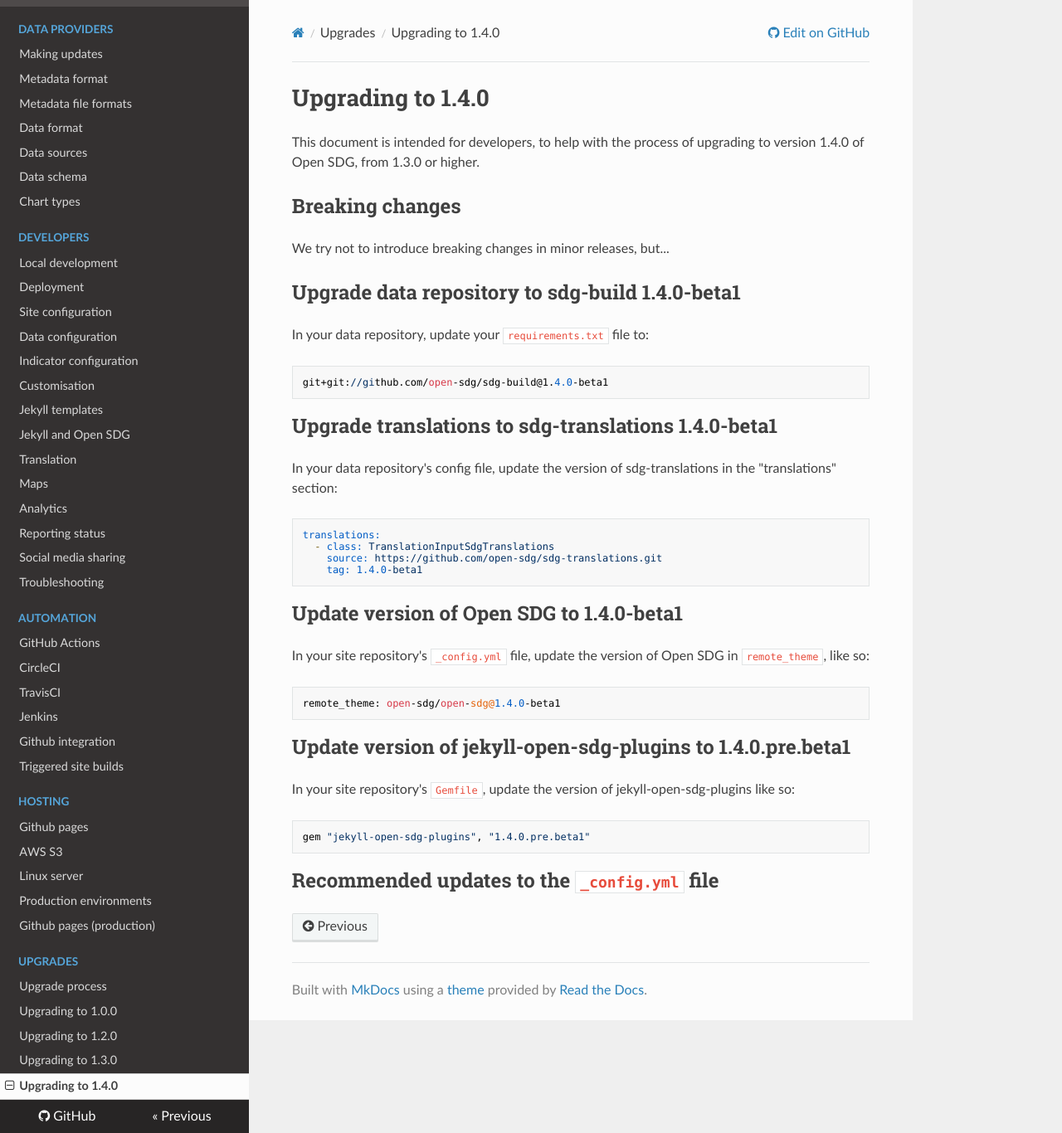
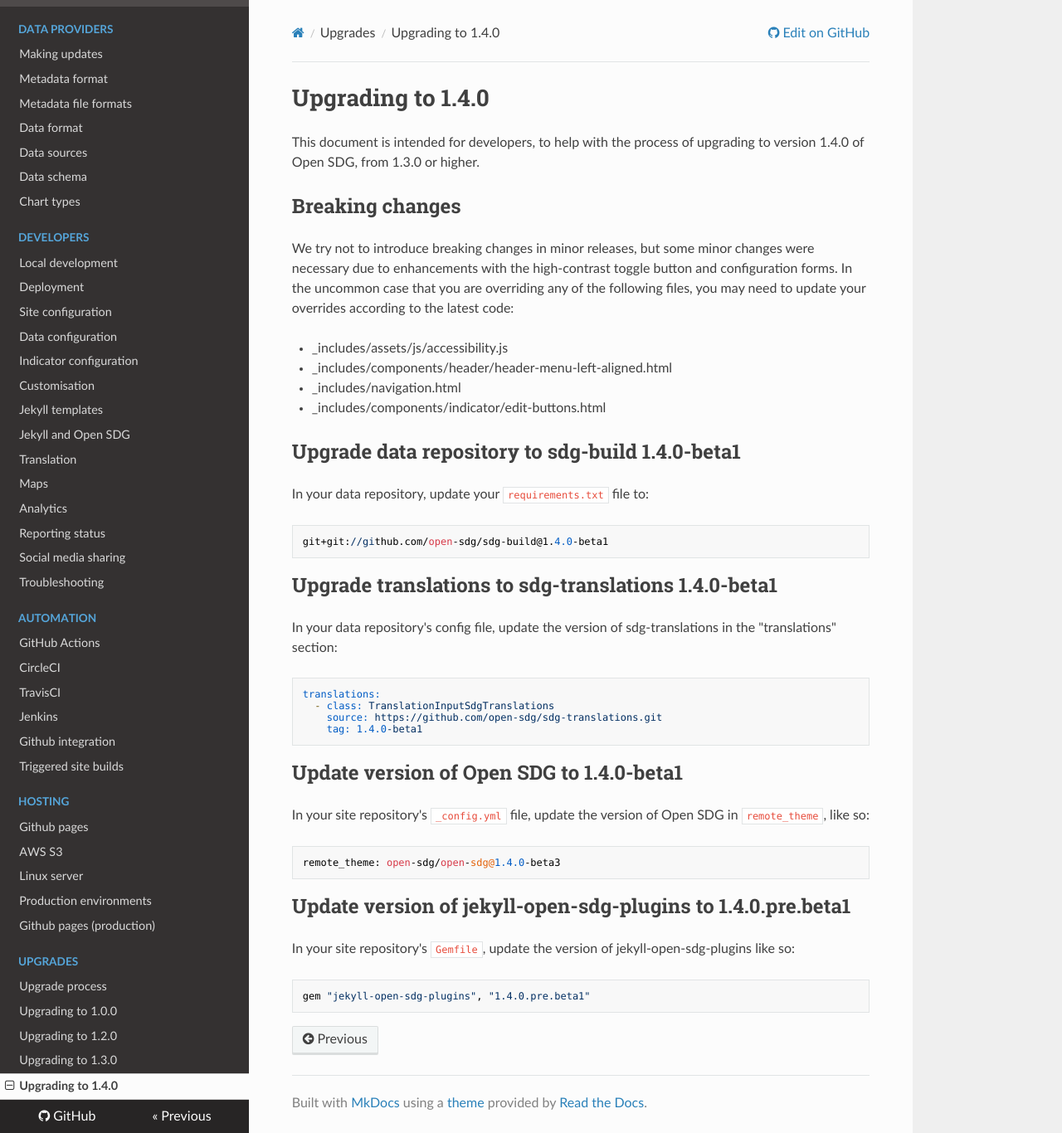
Before and after one commit to open-sdg/open-sdg, an MkDocs documentation site: the page built from docs/upgrades/upgrading-1-4-0.md, in a window 1280 px wide and 1366 px high. Shown: the whole window at 83% size. Built offline with MkDocs 1.6.1, drawn with Linux system fonts in a browser that asks for light colours; nearby versions of some CDN libraries; old or Windows-style settings are respelled for this version of MkDocs.

Commit message:
Updates and upgrade instructions

````diff
--- a/docs/upgrades/upgrading-1-4-0.md
+++ b/docs/upgrades/upgrading-1-4-0.md
@@ -4,7 +4,12 @@ This document is intended for developers, to help with the process of upgrading
 
 ## Breaking changes
 
-We try not to introduce breaking changes in minor releases, but...
+We try not to introduce breaking changes in minor releases, but some minor changes were necessary due to enhancements with the high-contrast toggle button and configuration forms. In the uncommon case that you are overriding any of the following files, you may need to update your overrides according to the latest code:
+
+* _includes/assets/js/accessibility.js
+* _includes/components/header/header-menu-left-aligned.html
+* _includes/navigation.html
+* _includes/components/indicator/edit-buttons.html
 
 ## Upgrade data repository to sdg-build 1.4.0-beta1
 
@@ -30,7 +35,7 @@ translations:
 In your site repository's `_config.yml` file, update the version of Open SDG in `remote_theme`, like so:
 
 ```
-remote_theme: open-sdg/open-sdg@1.4.0-beta1
+remote_theme: open-sdg/open-sdg@1.4.0-beta3
 ```
 
 ## Update version of jekyll-open-sdg-plugins to 1.4.0.pre.beta1
@@ -40,5 +45,3 @@ In your site repository's `Gemfile`, update the version of jekyll-open-sdg-plugi
 ```
 gem "jekyll-open-sdg-plugins", "1.4.0.pre.beta1"
 ```
-
-## Recommended updates to the `_config.yml` file
````
Also changed, not shown: docs/updates.md (+2 -1 lines).
